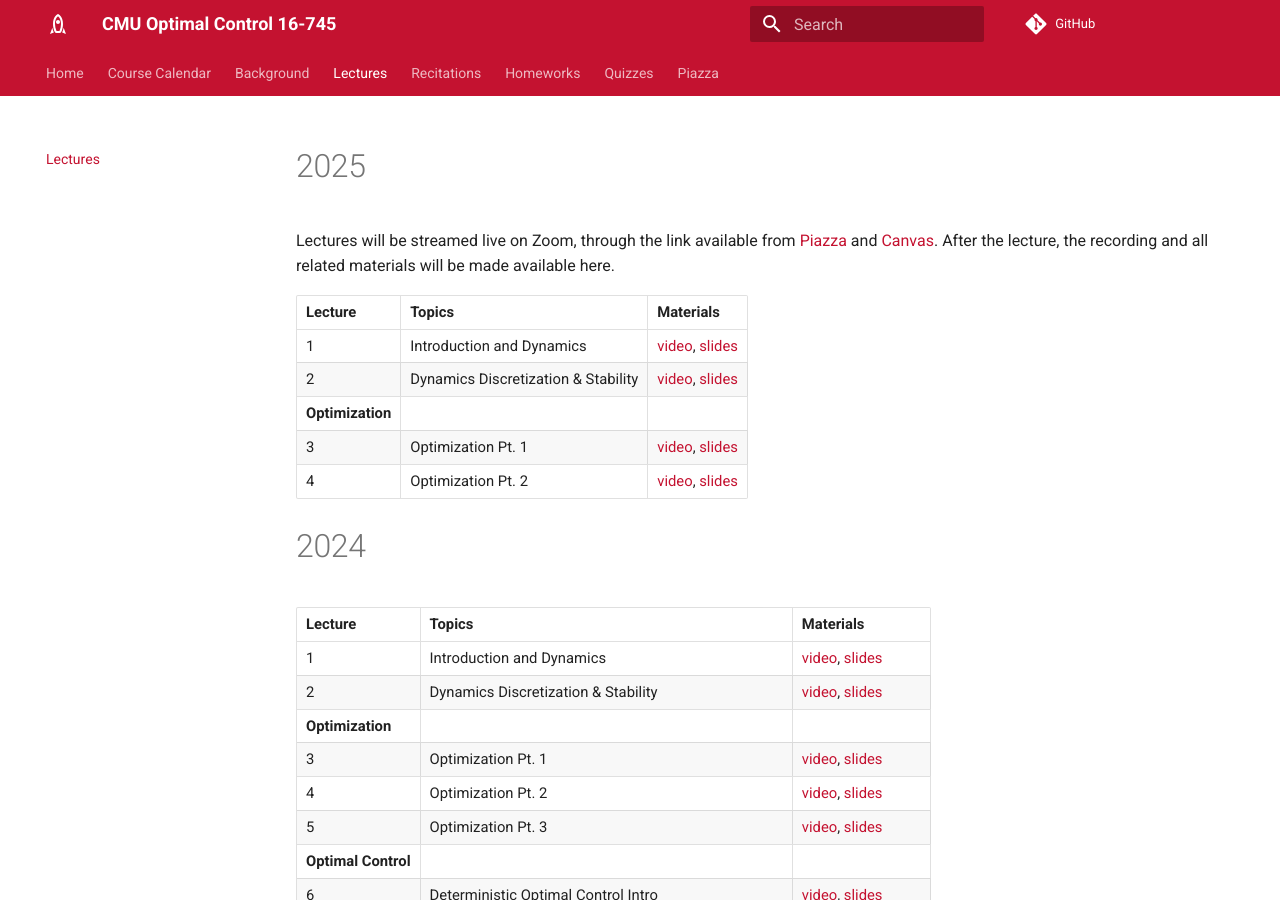
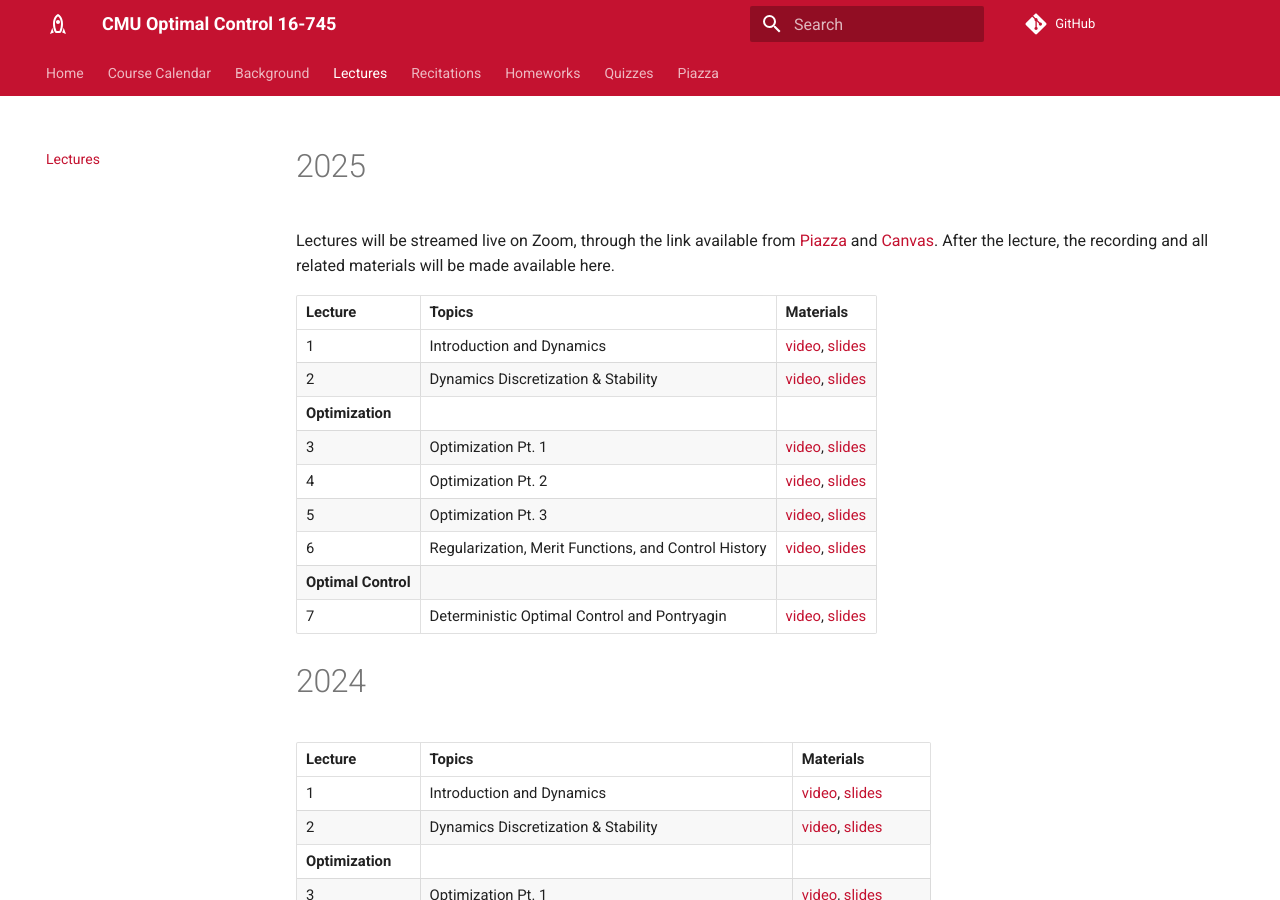
Before and after one commit to cmu-optimal-control/cmu-optimal-control.github.io, an MkDocs documentation site: the page built from docs/lectures.md, in a window 1280 px wide and 900 px high. Built offline with MkDocs 1.6.1 and Material for MkDocs 9.7.7, drawn with Linux system fonts in a browser that asks for light colours.

Commit message:
new ocrl calendar and lecture 7

```diff
--- a/docs/lectures.md
+++ b/docs/lectures.md
@@ -9,6 +9,10 @@ Lectures will be streamed live on Zoom, through the link available from [Piazza]
 |**Optimization**|
 | 3     | Optimization Pt. 1      |[video](https://www.youtube.com/watch?v=f7yF0KOV-sI&list=PLZnJoM76RM6IAJfMXd1PgGNXn3dxhkVgI&index=3), [slides](https://github.com/Optimal-Control-16-745/lecture-notebooks/tree/main/Lecture%203) |
 | 4     | Optimization Pt. 2      |[video](https://www.youtube.com/watch?v=lIuPIlDxLNU&list=PLZnJoM76RM6IAJfMXd1PgGNXn3dxhkVgI&index=4), [slides](https://github.com/Optimal-Control-16-745/lecture-notebooks/tree/main/Lecture%204) |
+| 5     | Optimization Pt. 3      |[video](https://www.youtube.com/watch?v=bsBXk17rff4&list=PLZnJoM76RM6IAJfMXd1PgGNXn3dxhkVgI&index=5), [slides](https://github.com/Optimal-Control-16-745/lecture-notebooks/tree/main/Lecture%205) |
+| 6     | Regularization, Merit Functions, and Control History  |[video](https://www.youtube.com/watch?v=8N10U68kS5M&list=PLZnJoM76RM6IAJfMXd1PgGNXn3dxhkVgI&index=6), [slides](https://github.com/Optimal-Control-16-745/lecture-notebooks/tree/main/Lecture%206) |
+|**Optimal Control**|
+| 7     | Deterministic Optimal Control and Pontryagin  |[video](https://www.youtube.com/watch?v=ZoLmQB6C7WU&list=PLZnJoM76RM6IAJfMXd1PgGNXn3dxhkVgI&index=7), [slides](https://github.com/Optimal-Control-16-745/lecture-notebooks/tree/main/Lecture%207) |
 
 # 2024
 
```
Also changed, not shown: docs/course_calendar.md (+1 -1 lines).
